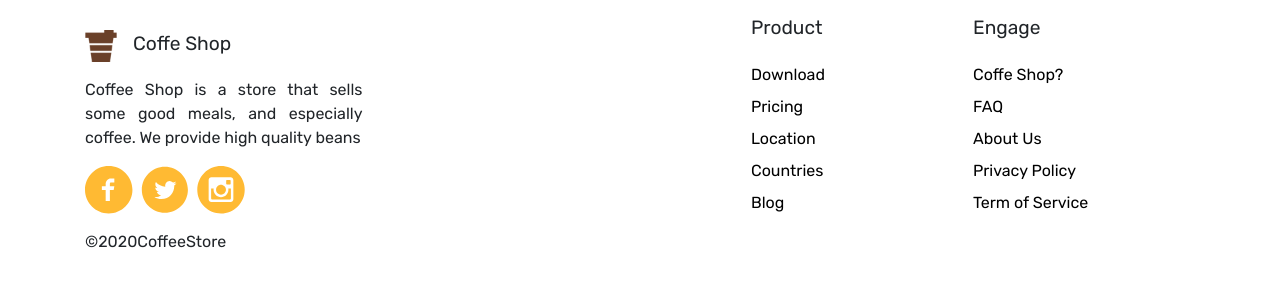
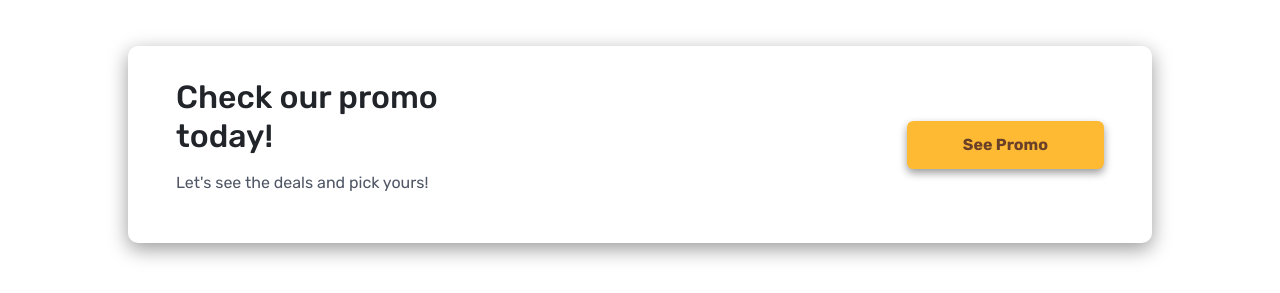
Before and after one commit to sipamungkas/arkaffe-frontend, a React (Create React App) app: page / in a window 1280 px wide. Shown: the part 5300-5593 px from the top of the page. Before the commit the page ends 5570 px from the top, so only its background shows below. Built offline with nearby package versions, Linux system fonts and the light colour scheme.

Commit message:
feat: add CTA promo components

```diff
--- /dev/null
+++ b/src/components/home/cta/Cta.js
@@ -0,0 +1,19 @@
+import classes from "./Cta.module.css";
+
+export default function Promo() {
+  return (
+    <section className={`container ${classes.cta} my-5`}>
+      <div className="d-flex flex-column">
+        <h2 className="section-title">
+          Check our promo
+          <br />
+          today!
+        </h2>
+        <p className="section-description">
+          Let's see the deals and pick yours!
+        </p>
+      </div>
+      <button className={`btn ${classes["btn-promo"]}`}>See Promo</button>
+    </section>
+  );
+}
--- /dev/null
+++ b/src/components/home/cta/Cta.module.css
@@ -0,0 +1,33 @@
+.cta {
+  width: 80%;
+  border-radius: 10px;
+  display: flex;
+  flex-direction: row;
+  flex-wrap: wrap;
+  justify-content: space-between;
+  margin: auto;
+  padding: 2rem 3rem;
+  background-color: #fff;
+  box-shadow: 0px 6px 20px rgba(0, 0, 0, 0.4);
+  align-items: center;
+}
+
+.btn-promo {
+  font-family: Rubik;
+  font-size: 1rem;
+  font-style: normal;
+  font-weight: 700;
+  text-align: center;
+  background: #ffba33;
+  color: #6a4029;
+  padding: 0 3.5rem;
+  height: 3rem;
+  border: none;
+  outline: none;
+  border-radius: 0.4rem;
+  box-shadow: 0px 4px 8px rgba(0, 0, 0, 0.4);
+}
+
+.btn-promo:hover {
+  box-shadow: 0px 6px 20px rgba(0, 0, 0, 0.4);
+}
--- a/src/components/layout/Footer.module.css
+++ b/src/components/layout/Footer.module.css
@@ -1,8 +1,8 @@
 footer {
-  /* background: goldenrod; */
   display: flex;
   flex: 1;
   padding: 1rem;
+  margin-top: 1rem;
 }
 
 .logo {
--- a/src/pages/home/Home.js
+++ b/src/pages/home/Home.js
@@ -5,6 +5,7 @@ import Pricing from "../../components/home/pricing/Pricing";
 import Location from "../../components/home/location/Location";
 import Partner from "../../components/home/partner/Partner";
 import TestimonialList from "../../components/home/testimonial/TestimonialList";
+import Cta from "../../components/home/cta/Cta";
 
 // import classes from "./Home.module.css";
 
@@ -18,6 +19,7 @@ export default function Home() {
       <Location />
       <Partner />
       <TestimonialList />
+      <Cta />
     </main>
   );
 }
```
